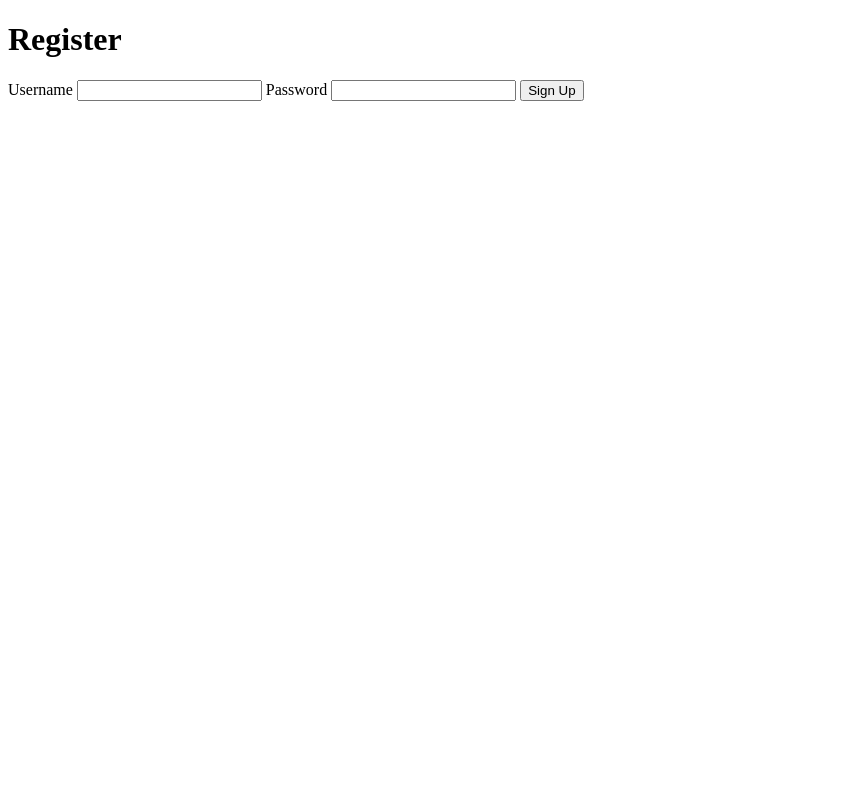
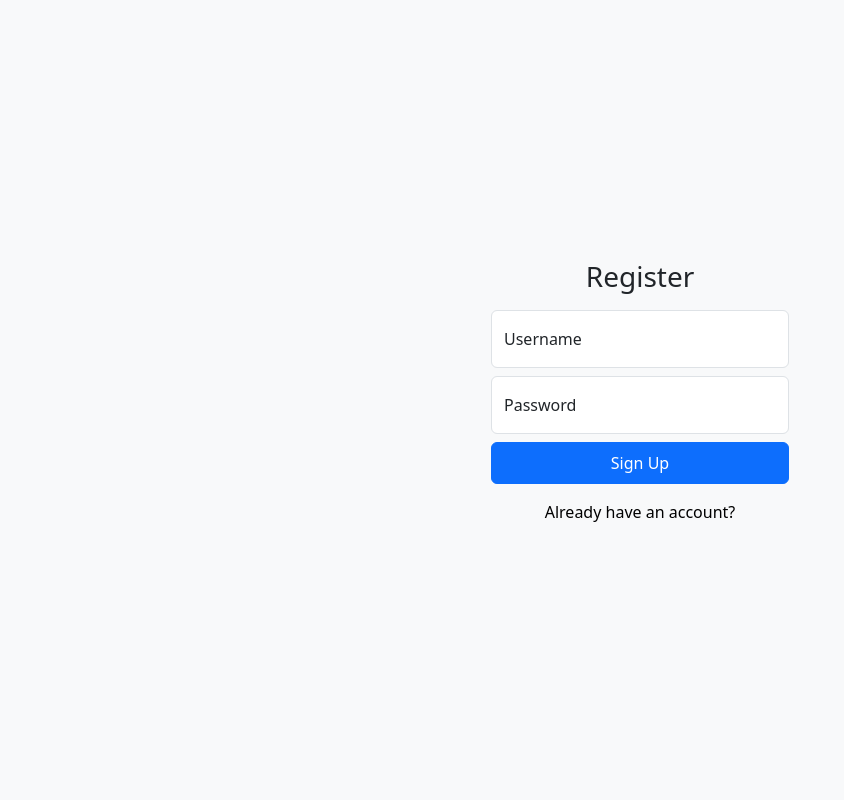
Before and after one commit to Deku0202/Track_Workout, a Flask app: page /register in a window 1280 px wide. Shown: the whole page, without its empty margins (0-844 px from the left). Run offline with Flask 3, Linux system fonts and the light colour scheme.

Commit message:
signup frontend and backend finished

```diff
--- a/main.py
+++ b/main.py
@@ -2,9 +2,9 @@
 # An object of Flask class is our WSGI application.
 from flask import Flask, flash, redirect, render_template, request, session
 from werkzeug.security import check_password_hash, generate_password_hash
+import sqlite3
 from flask_login import UserMixin
-import sqlite3
-from helper import login_required, lookup, look, rating
+# from helper import login_required, lookup, look, rating
 
 # Flask constructor takes the name of
 # current module (__name__) as argument.
@@ -18,7 +18,7 @@ db = conn.cursor()
 
 
 @app.route("/logout")
-@login_required
+# @login_required
 def logout():
     """Log user out"""
 
@@ -32,7 +32,7 @@ def logout():
 @app.route('/')
 def main():
     if len(session) != 1:
-        return redirect("/signup")
+        return redirect("/register")
 
     else:
         return render_template("home.html")
--- /dev/null
+++ b/static/style.css
@@ -0,0 +1,21 @@
+html, body {
+    height: 100%;
+}
+.box {
+    border: 5px solid black;
+    width: 500px;
+    height: 400px;
+}
+
+.form-signin {
+    max-width: 330px;
+    padding: 1rem;
+}
+
+.astext {
+    background:none;
+    border:none;
+    margin:0;
+    padding:0;
+    cursor: pointer;
+}
--- a/templates/signup.html
+++ b/templates/signup.html
@@ -3,18 +3,36 @@
 <head>
     <meta charset="UTF-8">
     <meta name="viewport" content="width=device-width, initial-scale=1.0">
+    <script src="https://cdn.jsdelivr.net/npm/bootstrap@5.3.7/dist/js/bootstrap.bundle.min.js" integrity="sha384-ndDqU0Gzau9qJ1lfW4pNLlhNTkCfHzAVBReH9diLvGRem5+R9g2FzA8ZGN954O5Q" crossorigin="anonymous"></script>
+    <link href="https://cdn.jsdelivr.net/npm/bootstrap@5.3.7/dist/css/bootstrap.min.css" rel="stylesheet" integrity="sha384-LN+7fdVzj6u52u30Kp6M/trliBMCMKTyK833zpbD+pXdCLuTusPj697FH4R/5mcr" crossorigin="anonymous">
+    <link rel="stylesheet" href="../static/style.css">
     <title>Register</title>
 </head>
-<body>
-    <h1>Register</h1>
-    <form action="" method="post">
-        <label for="username">Username</label>
-        <input type="text" name="username">
-        <label for="password">Password</label>
-        <input type="password" name="password" id="password">
-        <button type="submit" class="">
-            Sign Up
-        </button>
-    </form>
+<body class="d-flex justify-content-center py-4 bg-body-tertiary ">
+    <main class="form-signin w-100 m-auto">
+        <form action="" method="post" class="text-center">
+            <h1 class="h3 mb-3 fw-normal">Register</h1>
+            <div class="form-floating mb-2">
+                <input type="text" name="username" class="form-control" placeholder="name@example.com">
+                <label for="username">Username</label>
+            </div>
+            <div class="form-floating mb-2">
+                <input type="password" name="password" id="password" class="form-control" placeholder="name@example.com">
+                <label for="password">Password</label>
+            </div>
+
+            <button type="submit" class="btn btn-primary w-100 py-2">
+                Sign Up
+            </button>
+        </form>
+        <div>
+            <form action="/login" method="get" class="text-center">
+                <button type="submit" class="astext m-3" name="login">Already have an account?</button>
+            </form>
+        </div>
+    </main>
+
+
+
 </body>
 </html>
```
